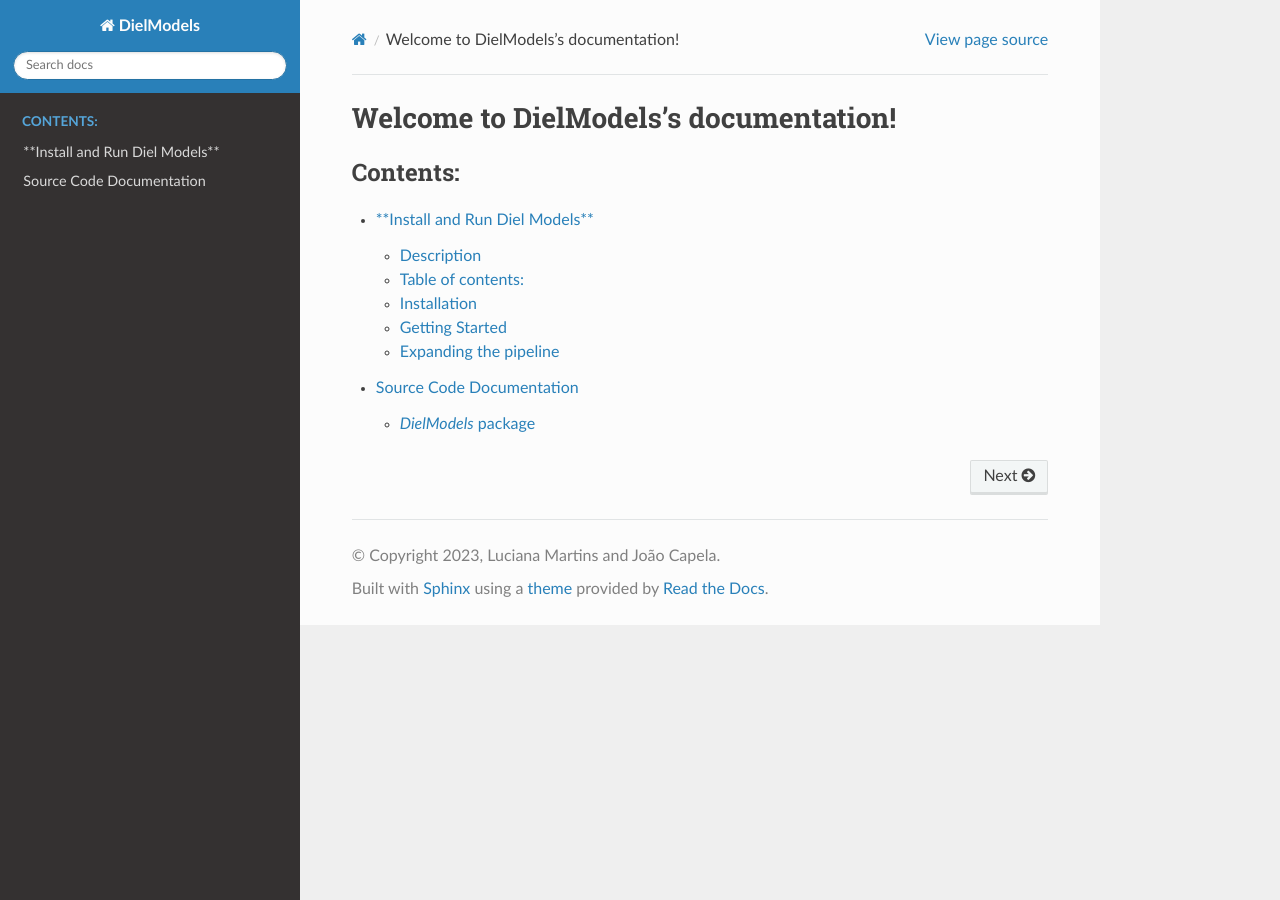
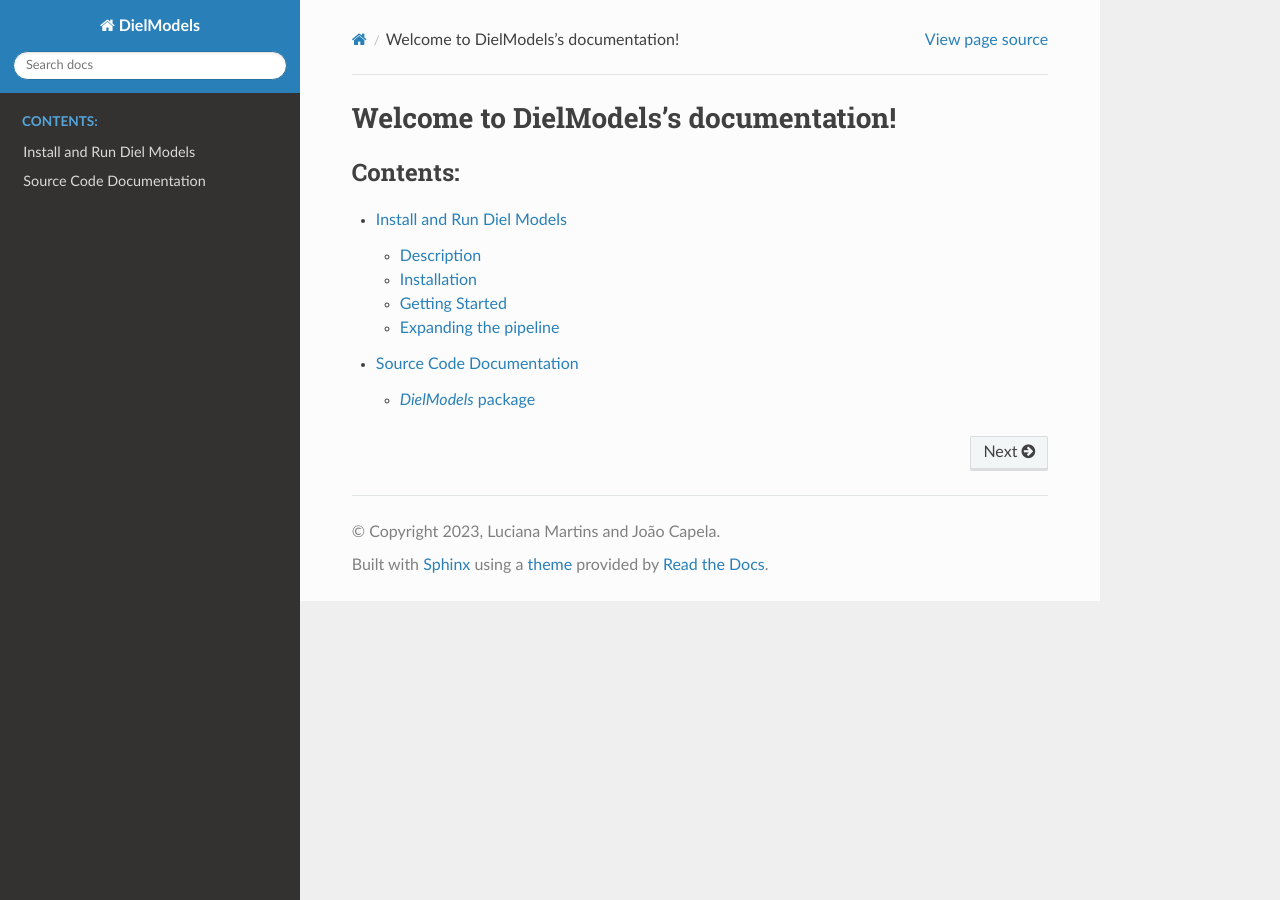
Before and after one commit to LucianaMartins26/DielModels, a Sphinx documentation site: the page built from docs/index.md, in a window 1280 px wide. Built offline with Sphinx 7.4.7 and the Read the Docs theme 2.0.0, drawn with Linux system fonts in a browser that asks for light colours.

````diff
--- a/docs/index.md
+++ b/docs/index.md
@@ -9,7 +9,7 @@
 :caption: 'Contents:'
 :maxdepth: 2
 
-**Install and Run Diel Models** <diel_models_docs>
+Install and Run Diel Models <diel_models_docs>
 
 modules
 ```
````
Also changed, not shown: docs/diel_models_docs.md (+3 -11 lines), 1 other file.
